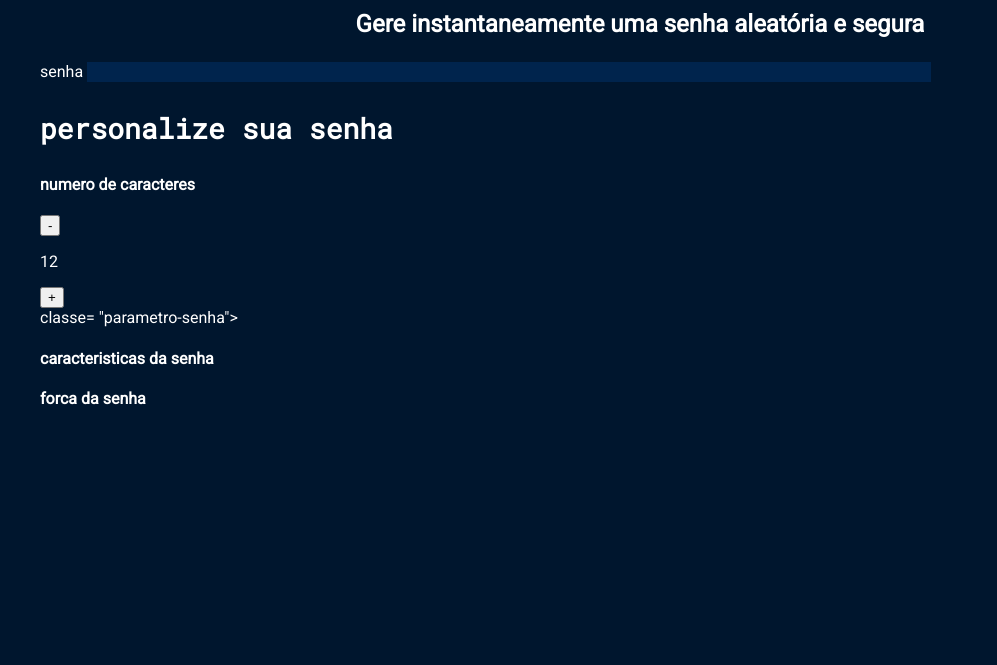
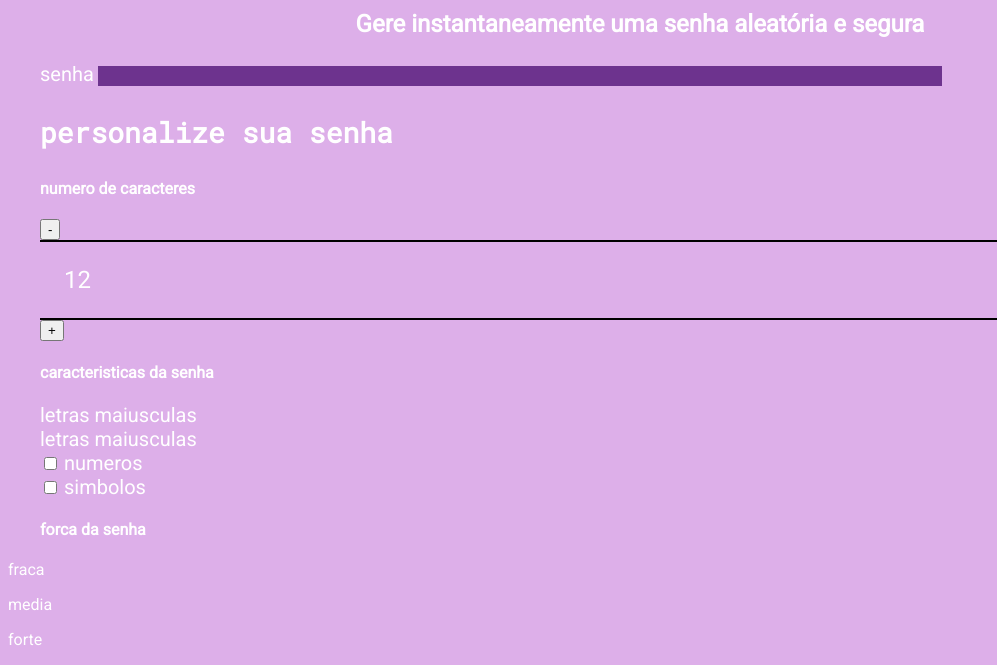
Before and after one commit to LARISSABRIXNER/criador-de-senha-, a plain HTML site: page index.html in a window 1280 px wide. Shown: the part 208-873 px from the top of the page, without its empty margins (0-997 px from the left). Before the commit the page ends 800 px from the top, so only its background shows below. Drawn offline with Linux system fonts and the light colour scheme.

Commit message:
aula 6 08.04

```diff
--- a/index.html
+++ b/index.html
@@ -30,21 +30,36 @@
                    <button class="parametro-senha_botao">+</button>
             </div>
         </div>
-        </div> classe= "parametro-senha">
+        </div classe= "parametro-senha">
                 <h4 classe="parametro-senha_titulo">caracteristicas da senha</h4>
+               <div class="parametro-senha-checkbox"></div>
+               <imput name="minuscula" type="checkbox" class="checkbox" checked="">
         </div>
+                <label for="maiusculo">letras maiusculas</label>
+                <div class="parametro-senha-checkbox"></div>
+                <imput name="minuscula" type="checkbox">
+                <label for="maiusculo">letras maiusculas</label>
+        </div>
+        <div class="parametro-senha-checkbox">
+        <input name= "numero" type="checkbox">
+        <label for="numero">numeros</label>
+        </div>
+        <div class="parametro-senha-checkbox">
+<input name="simbolo" type="checkbox">
+<label for="simbolo">simbolos</label>
+</div>
+</div>
         </div classe= "parametro-senha">
                 <h4 classe="parametro-senha_titulo">forca da senha</h4>
+                </div class="barra"></section><div>
+                <div class="fraca"></div>
+                <div class="parametro-senha_titulo"></div>
+                <p>fraca</p>
+                <p>media</p>
+                <p>forte</p>
+                </div>
+             </div>
         </div>
-
-
-        </div>
-    </div>
-
-
-
-
-
     </section>
 </body>
 
--- a/style.css
+++ b/style.css
@@ -2,10 +2,10 @@
 
 :root{
     --branco: white;
-    --cor-de-fundo: #00162E;
-    --fundo-senha: #00244D;
-    --fundo-texto: #001E40;
-    --borda: #0075FF;
+    --cor-de-fundo: hsl(288, 57%, 80%);
+    --fundo-senha: hsl(278, 47%, 38%);
+    --fundo-texto: hsl(283, 97%, 12%);
+    --borda: hsl(0, 0%, 0%);
     --roboto: 'Roboto', sans-serif;
     --roboto-mono: 'Roboto Mono', monospace;
 }
@@ -97,3 +97,34 @@ font-size: 24px;;
 .parametro-coluna_senha
 flex-direction: row;
 }
+
+.parametro-senha_texto{
+    padding:24px;
+    border-top:2px solid var(--borda);
+    border-bottom:2px solid var(--borda);
+    margin: 0;
+font-size:24px;
+}
+
+label{
+    font-size: 20px;
+}
+
+.checbox{
+    width:20px;
+    height: 20px;
+    cursor: pointer;
+}
+
+.barra{
+    background-color: var(--fundo-snha);
+    height: 30px;
+    width: 100%;
+    border: 1px solid var(--borda);
+}
+
+@media screen and(min-width:768px){
+    .parametro-coluna_senha{
+        flex-direction: row;
+    }
+}
```
